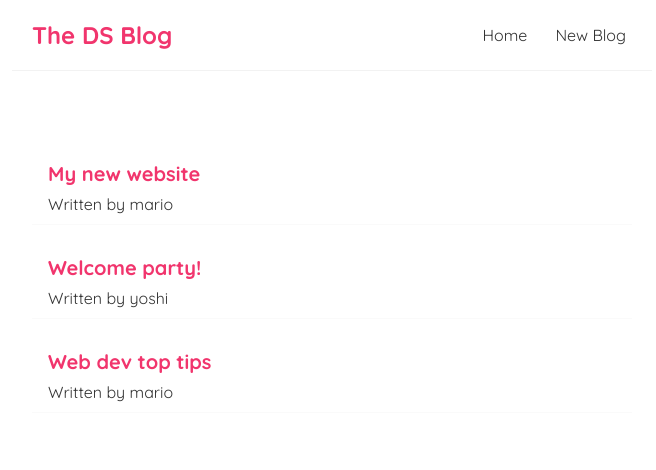
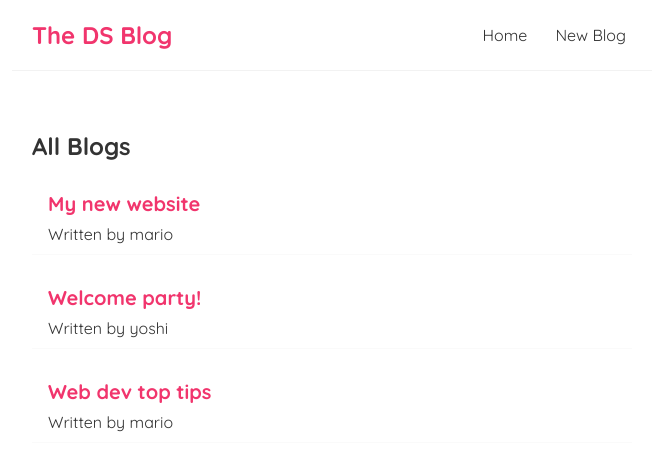
Before and after one commit to SandeeraDS/ds-blog, a React (Create React App) app: page / in a window 1280 px wide. Shown: the top 470 px of the page, without its empty margins (308-964 px from the left). Built offline with nearby package versions, Linux system fonts and the light colour scheme.

Commit message:
Step 6 - props

```diff
--- /dev/null
+++ b/src/BlogList.js
@@ -0,0 +1,17 @@
+const BlogList = ({blogs,title}) => {
+   // const blogs = props.blogs;
+   // const title = props.title;
+    return (
+        <div className="blog-list">
+            <h2>{title}</h2>
+            {blogs.map((blog) => (
+                <div className="blog-preview" key={blog.id}>
+                    <h2>{blog.title}</h2>
+                    <p>Written by {blog.author}</p>
+                </div>
+            ))}
+        </div>
+    );
+}
+
+export default BlogList;
--- a/src/Home.js
+++ b/src/Home.js
@@ -1,4 +1,5 @@
 import {useState} from "react";
+import BlogList from "./BlogList";
 
 const Home = () => {
 
@@ -10,12 +11,7 @@
 
     return (
         <div className="home">
-            {blogs.map((blog) => (
-                <div className="blog-preview" key={blog.id}>
-                    <h2>{blog.title}</h2>
-                    <p>Written by {blog.author}</p>
-                </div>
-            ))}
+            <BlogList blogs={blogs} title="All Blogs"/>
         </div>
     );
 }
```
